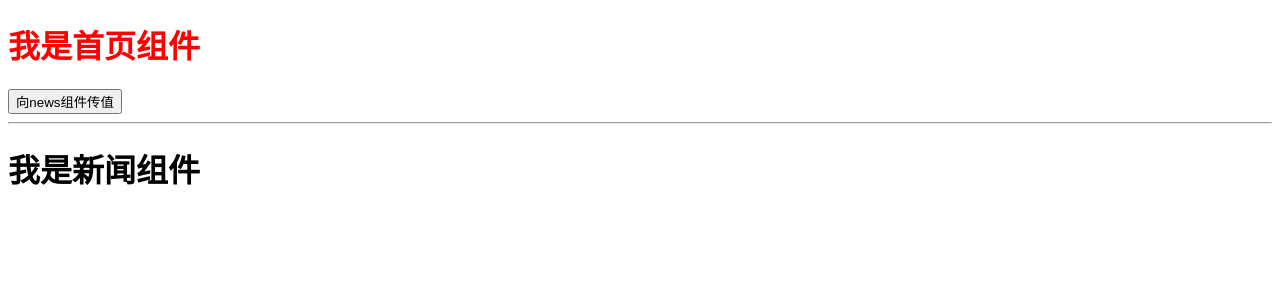
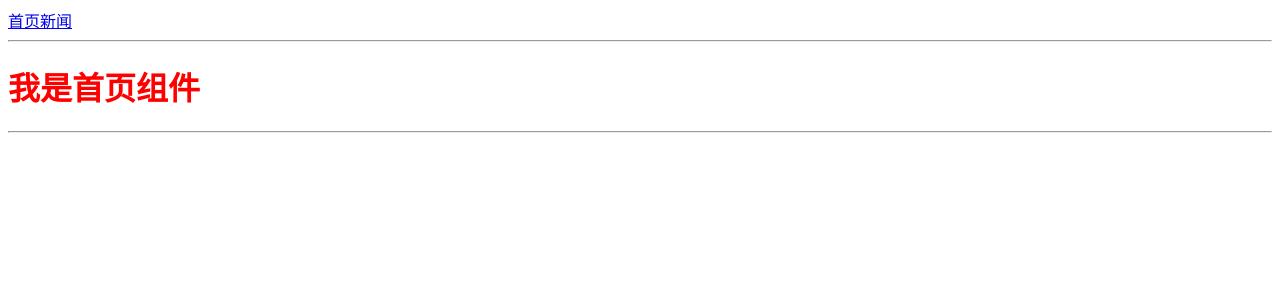
Before and after one commit to painAdmin/vue_test1, a Vue app: page /#/home in a window 1280 px wide. Shown: the top 300 px of the page. Built offline with nearby package versions, Linux system fonts and the light colour scheme.

Commit message:
route1 -- 动态挂在组件

```diff
--- a/src/App.vue
+++ b/src/App.vue
@@ -1,30 +1,22 @@
 <template>
   <div id="app">
-
+    <router-link to="/home">首页</router-link>
+    <router-link to="/news">新闻</router-link>
     <!--第三步 在模板中使用-->
-    <v-home></v-home>
     <hr>
-    <v-news></v-news>
+    <router-view></router-view>
+    <hr>
   </div>
 </template>
 
 <script>
-  /*第一步 引入组件*/
-  import Home from './components/Home.vue';
-  import News from './components/News.vue';
 
 export default {
   name: 'App',
   data(){
       return{
     }
-  },
-  /*第二部 注册组件*/
-  components:{
-    'v-home':Home,
-    'v-news':News
   }
-
 }
 </script>
 
--- a/src/components/Home.vue
+++ b/src/components/Home.vue
@@ -2,24 +2,18 @@
   <!--所有内容被根节点包围-->
   <div id="home">
       <h1>{{msg}}</h1>
-    <button @click="send()">向news组件传值</button>
   </div>
 
 </template>
 
 <script>
-  import VueEvent from '../module/vueEvent';
   export default{
       data(){
           return{
             msg:"我是首页组件"
         }
       },methods:{
-         send(){
-             VueEvent.$emit('id-select',1);
-         }
-    },components:{
-       'vue-event':VueEvent
+
     }
   }
 
--- a/src/components/News.vue
+++ b/src/components/News.vue
@@ -1,29 +1,14 @@
 <template>
   <div id="news">
-      <h1>{{msg}}</h1>
+    <h1>{{msg}}</h1>
   </div>
 </template>
 <script>
-  import VueEvent from '../module/vueEvent'
   export default{
       data(){
           return{
-            msg:"我是新闻组件"
+              msg:'新闻组件'
           }
-      },methods:{
-
-
-    },components:{
-          'vue-event':VueEvent
-    },mounted(){
-        VueEvent.$on('id-select',function(id){
-        console.log('接收到:'+id);
-      })
-    }
+      }
   }
-
-
 </script>
-<style scoped>
-
-</style>
--- a/src/main.js
+++ b/src/main.js
@@ -3,12 +3,34 @@
 import Vue from 'vue'
 import App from './App'
 
+// vue 使用步骤
+// 1）引入vue组件
+import VueRouter from 'vue-router'
+// 2) 使用vue
+Vue.use(VueRouter)
 
-Vue.config.productionTip = false
-
+// 3) 创建 组件
+import Home from './components/Home.vue'
+import News from './components/News.vue'
+// 4) 配置路由
+const  routes=[
+  {path:'/home',component:Home},
+  {path:'/news',component:News},
+  {path:'*',redirect:'/home'}
+]
+// 5 实例化VueRouter
+const router=new VueRouter({
+    routes      // 相当于 routes:routes
+})
+// 6 挂载路由
 /* eslint-disable no-new */
 new Vue({
   el: '#app',
-  components: { App },
-  template: '<App/>'
+  router,   //简写形式 相当于  router:router
+  render:h=>h(App)
 })
+
+
+// 7 渲染，动态加载匹配到的组件
+
+// <router-view></router-view>
```
